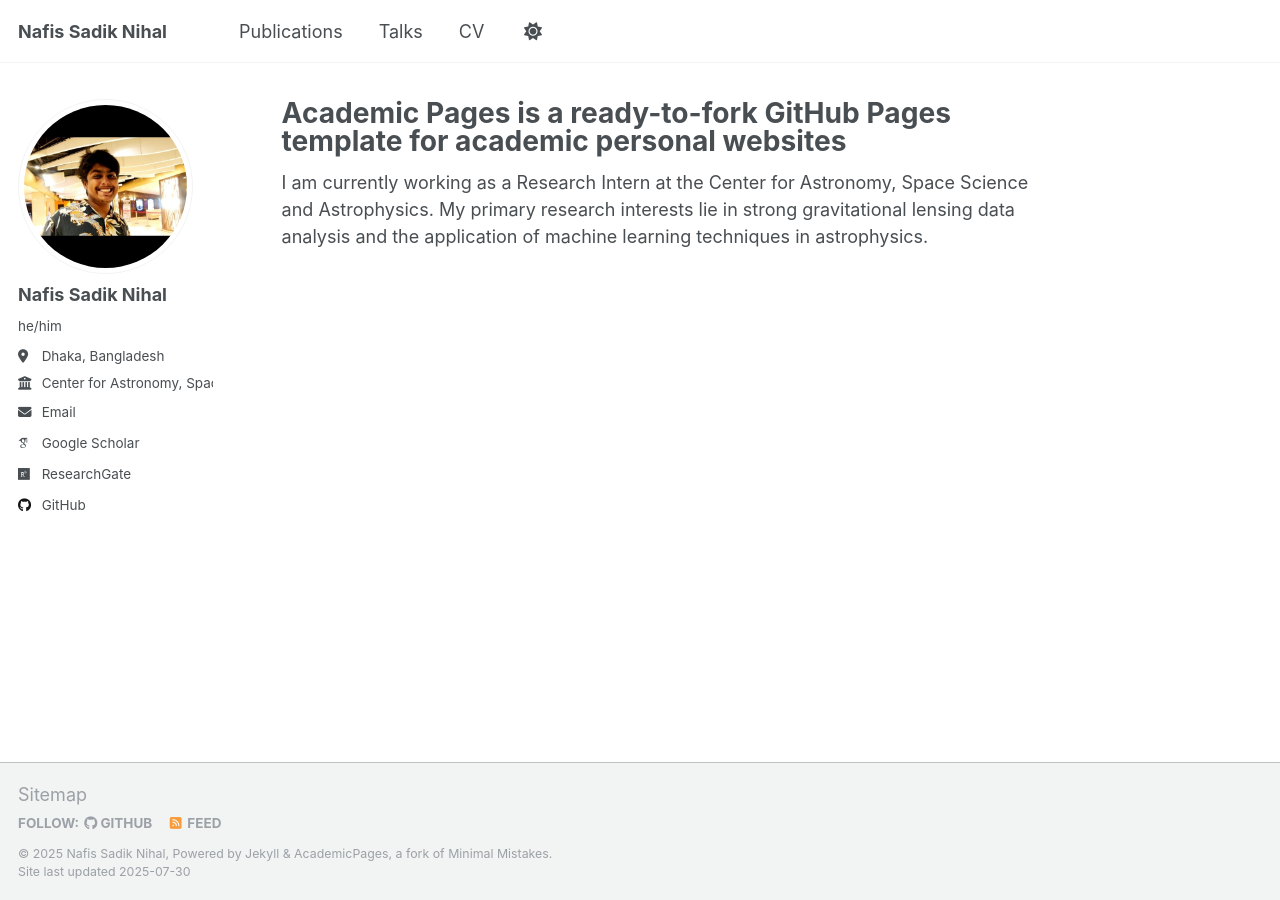
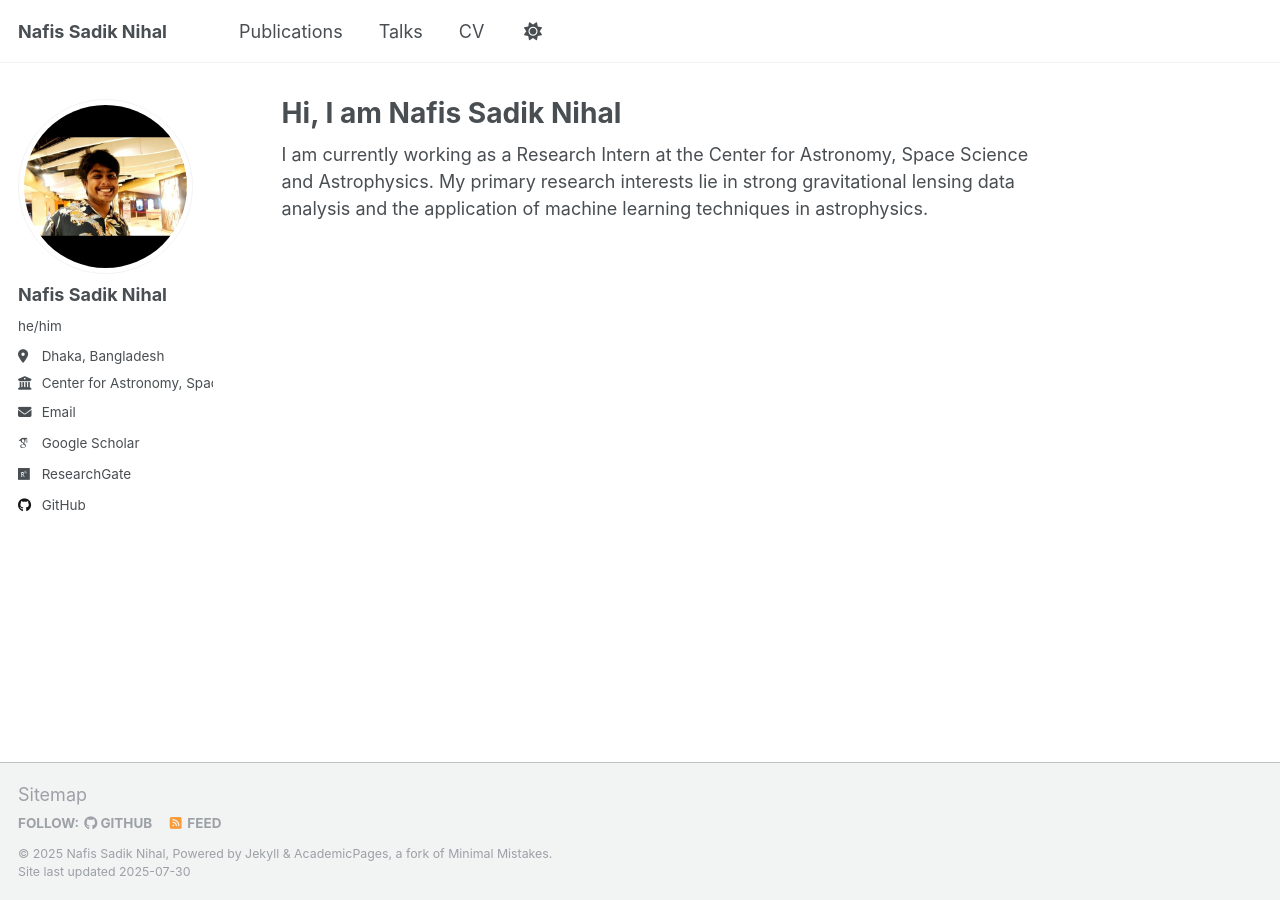
Before and after one commit to pensive-aristocrat/pensive-aristocrat.github.io, a Jekyll site: the page built from _pages/about.md, in a window 1280 px wide. Built offline with Jekyll 4.4.1, drawn with Linux system fonts in a browser that asks for light colours; some web fonts are replaced; a script that is not in the unit is left out.

Commit message:
Update about.md

```diff
--- a/_pages/about.md
+++ b/_pages/about.md
@@ -1,6 +1,6 @@
 ---
 permalink: /
-title: "Academic Pages is a ready-to-fork GitHub Pages template for academic personal websites"
+title: "Hi, I am Nafis Sadik Nihal"
 author_profile: true
 redirect_from:
   - /about/
```
